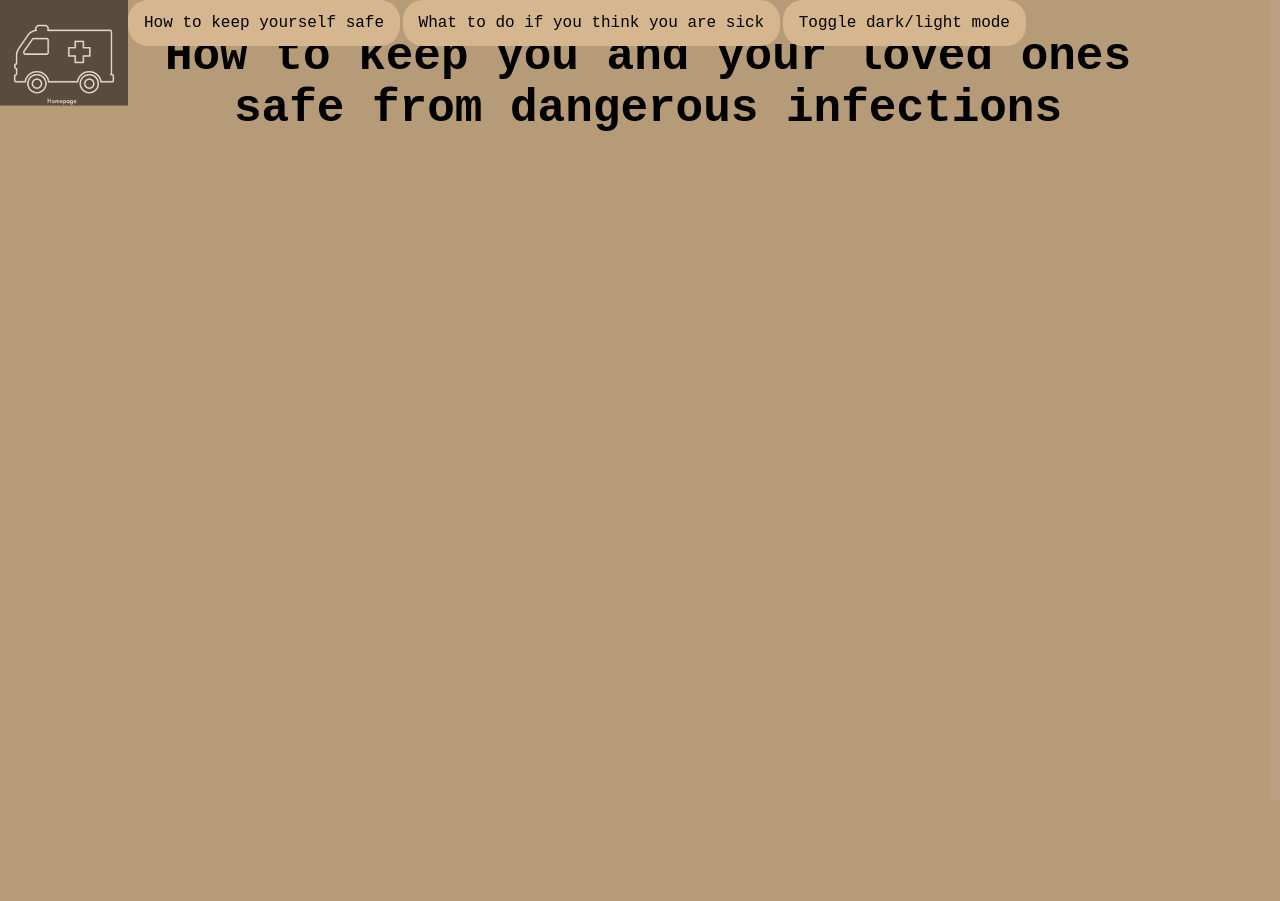
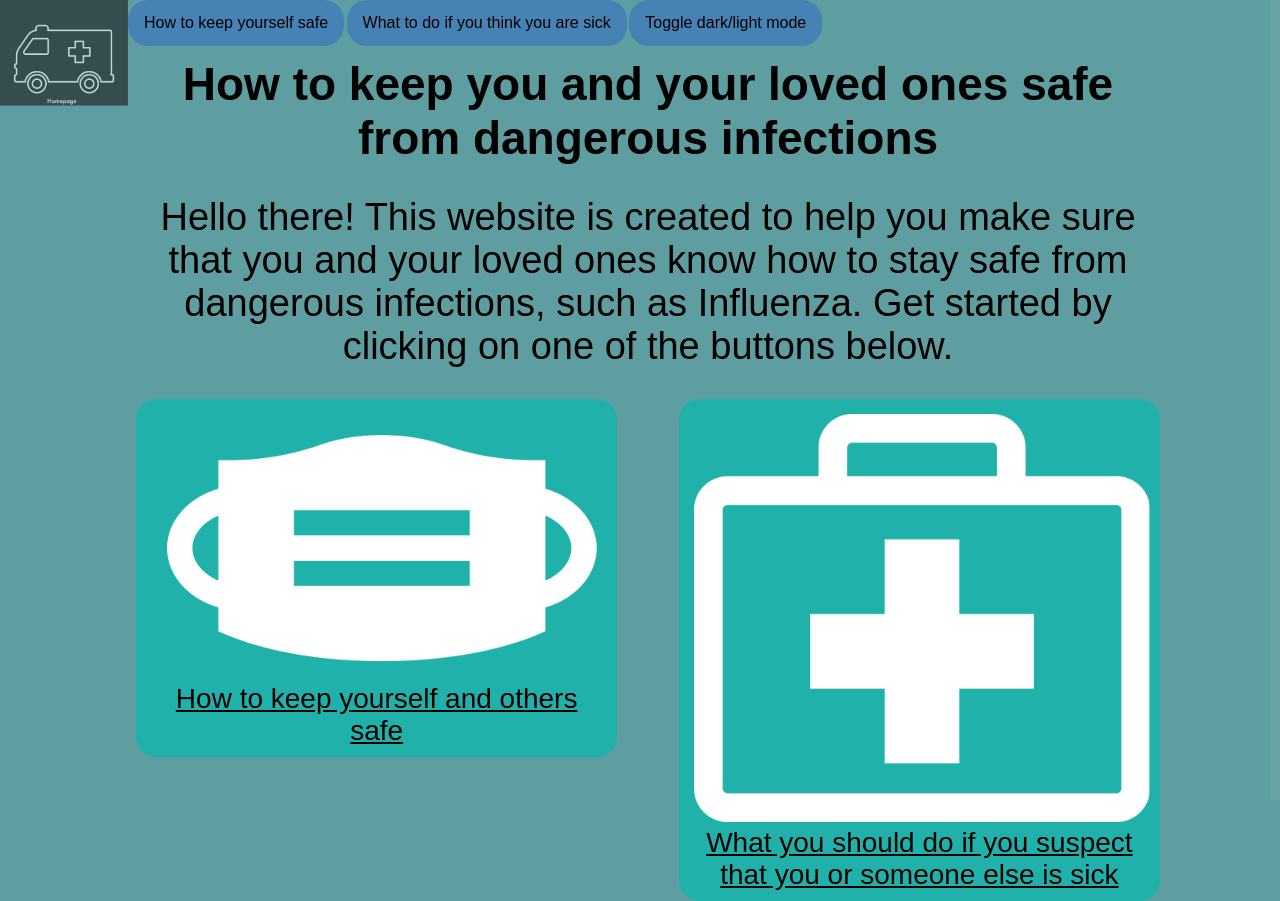
Before and after one commit to veryniceperson/Olympiad, a plain HTML site: page index.html in a window 1280 px wide. Both pictures are taken after a click on the button "Toggle dark/light mode". Before the commit the page ends 800 px from the top, so only its background shows below. Drawn offline with Linux system fonts and the light colour scheme.

Commit message:
added stuff and now im gonna add more

```diff
--- a/index.html
+++ b/index.html
@@ -17,7 +17,7 @@
     <div id="scrollpath"></div>
     <div id="percent"></div>
     <div class="navbar">
-    <a style="margin-right: 0.25%;" href="" target="_blank">How to keep yourself safe</a>
+    <a style="margin-right: 0.25%;" href="safety_info.html" target="_blank">How to keep yourself safe</a>
     <a style="margin-right: 0.25%;" href="" target="_blank">What to do if you think you are sick</a>
     <button class="Light-mode" onclick="myFunction()">Toggle dark/light mode</button>
 
@@ -29,5 +29,32 @@
           </script>
     </div>
 
+    <br>
+
     <h1 style="margin-bottom: 3%;">How to keep you and your loved ones safe from dangerous infections</h1>
+
+    <h2 style="margin-bottom: 3%;">Hello there! This website is created to help you make sure that you and your loved ones
+    know how to stay safe from dangerous infections, such as Influenza. Get started by clicking on one of the buttons below.</h2>
+
+    <a style="float: left; margin-right: 2%;" class="homepage_buttons" href="safety_info.html">
+      <img class="homepage_buttons" src="Images/Mask icon.png" style="float: left; white-space: nowrap;">
+      How to keep yourself and others safe
+    </a>
+
+    <a style="float: right;" class="homepage_buttons" href="safety_info.html">
+      <img class="homepage_buttons" src="Images/First aid box icon.png" style="float: left; width:99%;">
+      What you should do if you suspect that you or someone else is sick
+    </a>
+
+    <script type="text/javascript">
+      var percent = document.getElementById("progressbar");
+      var percent = document.getElementById("percent");
+
+      var totalHeight = document.body.scrollHeight - window.innerHeight;
+      window.onscroll = function(){
+        var progress = (window.pageYOffset / totalHeight) * -400;
+        progressbar.style.height = progress + "%";
+      }
+  </script>
   </body>
+</html>
--- a/stylesheet.css
+++ b/stylesheet.css
@@ -1,5 +1,5 @@
 body {
-  background-color: black;
+  background-color: #090924;
   width: 80%;
   padding-left: 10%;
   padding-right: 10%;
@@ -8,39 +8,39 @@ body {
 
 h1 {
   text-align: center;
-  font-family: 'Roboto Mono', monospace;
+  font-family: 'Oxygen', sans-serif;
   font-size: 46px;
-  color: white;
+  color: #A9A9A9;
 }
 
 h2 {
-  color: white;
+  color: #A9A9A9;
   text-align: center;
-  font-family: 'Roboto Mono', monospace;
+  font-family: 'Oxygen', sans-serif;
   font-size: 38px;
   font-weight: lighter;
 }
 
 h3 {
-color: white;
+color: #A9A9A9;
 text-align: center;
-font-family: 'Roboto Mono', monospace;
+font-family: 'Oxygen', sans-serif;
 font-size: 38px;
 font-weight: bold;
 }
 
 h4 {
-color: white;
+color: #A9A9A9;
 text-align: left;
-font-family: 'Roboto Mono', monospace;
+font-family: 'Oxygen', sans-serif;
 font-size: 32px;
 font-weight: bold;
 }
 
 p {
-  color: white;
+  color: #A9A9A9;
   text-align: justify;
-  font-family: 'Roboto Mono', monospace;
+  font-family: 'Oxygen', sans-serif;
   font-size: 24px;
   font-weight: normal;
   z-index: 10;
@@ -48,9 +48,9 @@ p {
 }
 
 li {
-  color: white;
+  color: #A9A9A9;
   text-align: left;
-  font-family: 'Roboto Mono', monospace;
+  font-family: 'Oxygen', sans-serif;
   font-size: 28px;
   font-weight: lighter;
 }
@@ -74,12 +74,61 @@ img {
 
 .homepage_buttons {
   width: 45%;
-  height: 10%;
+  padding:1%;
+  height: auto;
+  font-size: 28px;
+  color: #A9A9A9;
+  font-family: 'Oxygen', sans-serif;
+  text-align: center;
+  background-color: #02023b;
+  background-repeat:no-repeat;
+  border: none;
+  cursor:pointer;
+  overflow: hidden;
+  outline:none;
+  border-radius: 20px;
+}
+
+.light-mode .homepage_buttons {
+  width: 45%;
+  padding:1%;
+  height: auto;
+  font-size: 28px;
+  color: black;
+  font-family: 'Oxygen', sans-serif;
+  text-align: center;
+  background-color: #20B2AA;
+  background-repeat:no-repeat;
+  border: none;
+  cursor:pointer;
+  overflow: hidden;
+  outline:none;
+  border-radius: 20px;
+}
+
+.homepage_buttons img{
+  width: 100%;
+  height: 20%;
   font-size: 38px;
-  color: white;
-  font-family: 'Roboto Mono', monospace;
+  color: #A9A9A9;
+  font-family: 'Oxygen', sans-serif;
   text-align: center;
-  background-color: Transparent;
+  background-color: transparent;
+  background-repeat:no-repeat;
+  border: none;
+  cursor:pointer;
+  overflow: hidden;
+  outline:none;
+}
+
+.light-mode .homepage_buttons img{
+  width: 100%;
+  height: 20%;
+  font-size: 38px;
+  color: #A9A9A9;
+  font-family: 'Oxygen', sans-serif;
+  text-align: center;
+  background-color: transparent;
   background-repeat:no-repeat;
   border: none;
   cursor:pointer;
@@ -88,10 +137,17 @@ img {
 }
 
 .homepage_buttons:hover {
-  color: grey;
+  color: white;
   font-weight: bolder;
-  font-size: 39px;
   transition-delay: 0.2s;
+  background-color: #00008B;
+}
+
+.light-mode .homepage_buttons:hover {
+  color: black;
+  font-weight: bolder;
+  transition-delay: 0.2s;
+  background-color: #66CDAA
 }
 
 .navbar {
@@ -99,7 +155,7 @@ img {
   width: 79%;
   height: 5.6%;
   padding-right: 10%;
-  font-family: 'Roboto Mono', monospace;
+  font-family: 'Oxygen', sans-serif;
   margin-bottom: 2.5%;
   position:fixed;
   top: 0;
@@ -116,7 +172,7 @@ img {
   padding: 14px 16px;
   text-decoration: none;
   border-radius: 20px;
-  background-color: black;
+  background-color: #0f1a1a;
 }
 
 .dropdown {
@@ -139,7 +195,7 @@ img {
 }
 
 .navbar a:hover, .dropdown:hover .dropbtn {
-  background-color: #e29f4b;
+  background-color: #45ac8b;
   border-radius: 20px;
 }
 
@@ -169,16 +225,16 @@ img {
 }
 
 .light-mode .navbar  a:hover, .dropdown:hover .dropbtn {
-  background-color: #e29f4b;
+  background-color: #7FFFD4;
   border-radius: 20px;
 }
 
 .Light-mode:hover{
-  background-color:#e29f4b;
+  background-color:#45ac8b;;
 }
 
 .light-mode .Light-mode:hover{
-  background-color: #ffdaaa;
+  background-color: #45ac8b;;
 }
 
 .light-mode .dropdown:hover .dropdown-content {
@@ -193,8 +249,8 @@ img {
   border: none;
   color: white;
   padding: 14px 16px;
-  background-color: black;
-  font-family: 'Roboto Mono', monospace;
+  background-color: #0f1a1a;
+  font-family: 'Oxygen', sans-serif;
   margin: 0;
   text-align: center;
   border-radius: 20px;
@@ -205,12 +261,12 @@ img {
 }
 
 .light-mode .navbar a {
-  background-color: #d5b68e;
+  background-color: #4682B4;
   color: black;
 }
 
 .light-mode .navbar button {
-  background-color: #d5b68e;
+  background-color: #4682B4;
   color: black;
 }
 
@@ -220,7 +276,7 @@ img {
 }
 
 .light-mode .Light-mode:hover {
-  background-color: #e29f4b;
+  background-color: #7FFFD4;
 }
 
 .dropdown-content a {
@@ -257,7 +313,7 @@ img {
 
 .Getting_Started a {
   font-size: 24px;
-  font-family: 'Roboto Mono', monospace;
+  font-family: 'Oxygen', sans-serif;
   text-align: center;
   background-color: Transparent;
   background-repeat:no-repeat;
@@ -293,7 +349,7 @@ code {
 p a {
   font-size: 24px;
   color: greenyellow;
-  font-family: 'Roboto Mono', monospace;
+  font-family: 'Oxygen', sans-serif;
   text-align: left;
   background-color: Transparent;
   background-repeat:no-repeat;
@@ -307,7 +363,7 @@ p a {
 .light-mode p a {
   font-size: 24px;
   color: white;
-  font-family: 'Roboto Mono', monospace;
+  font-family: 'Oxygen', sans-serif;
   text-align: left;
   background-color: Transparent;
   background-repeat:no-repeat;
@@ -341,8 +397,8 @@ th {
 
 table {
   font-size: 24px;
-  color: white;
-  font-family: 'Roboto Mono', monospace;
+  color: #A9A9A9;
+  font-family: 'Oxygen', sans-serif;
   text-align: center;
   width: 100%;
   background: rgb(38,38,38);
@@ -371,7 +427,7 @@ input {
 }
 
 .light-mode {
-  background-color: #b69b79;
+  background-color: #5F9EA0;
 
 }
 
@@ -416,8 +472,8 @@ input {
 
 .light-mode table {
   font-size: 24px;
-  color: white;
-  font-family: 'Roboto Mono', monospace;
+  color: #A9A9A9;
+  font-family: 'Oxygen', sans-serif;
   text-align: center;
   width: 100%;
   background: black;
@@ -499,7 +555,7 @@ input {
   right: 15px;
   font-size: 16px;
   transform: translateY(-50%) rotateX(180deg) rotateY(180deg);
-  font-family: 'Roboto Mono', monospace;
+  font-family: 'Oxygen', sans-serif;
   color: white;
   writing-mode: vertical-rl;
   text-orientation: sideways;
```
Also changed, not shown: safety_info.html (added, +88 -0 lines), Images/First aid box icon.png (added), Images/Hand washing image.jpg (added), Images/Mask icon.png (added), 1 other file.
